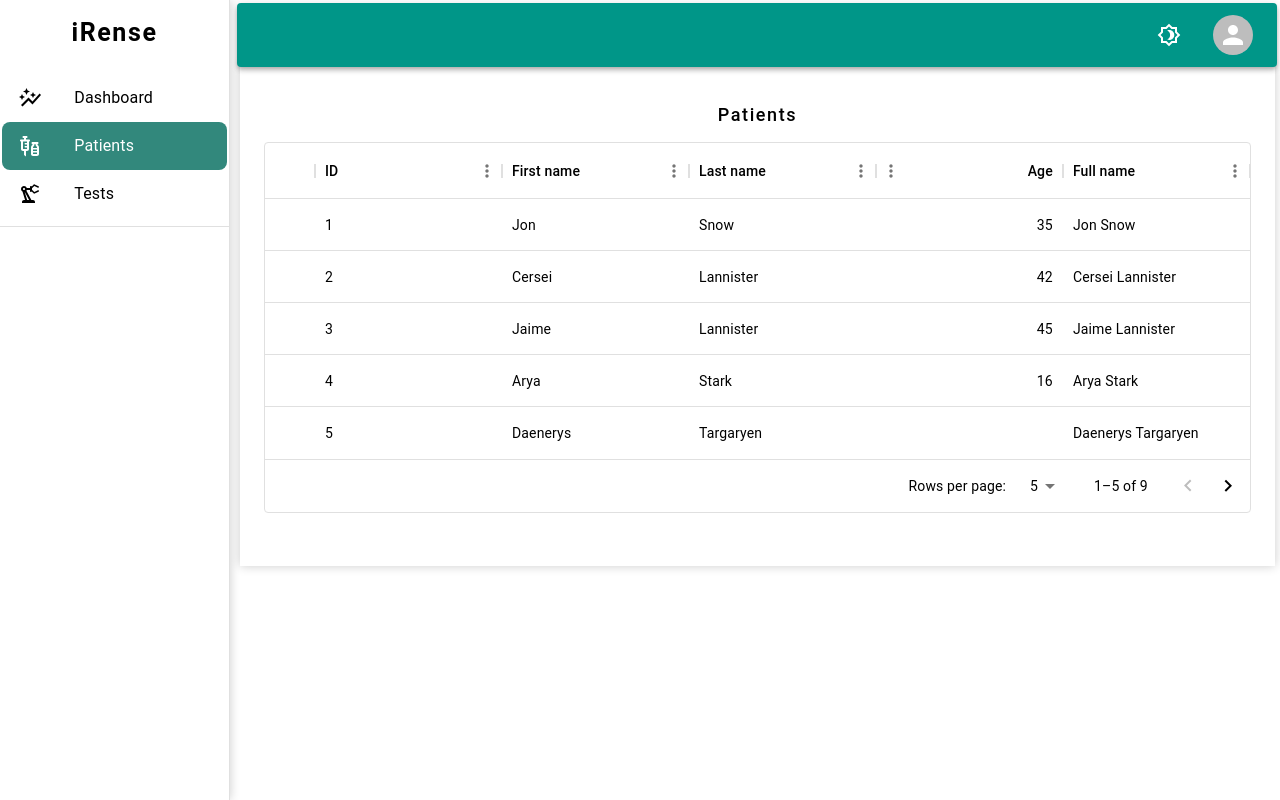
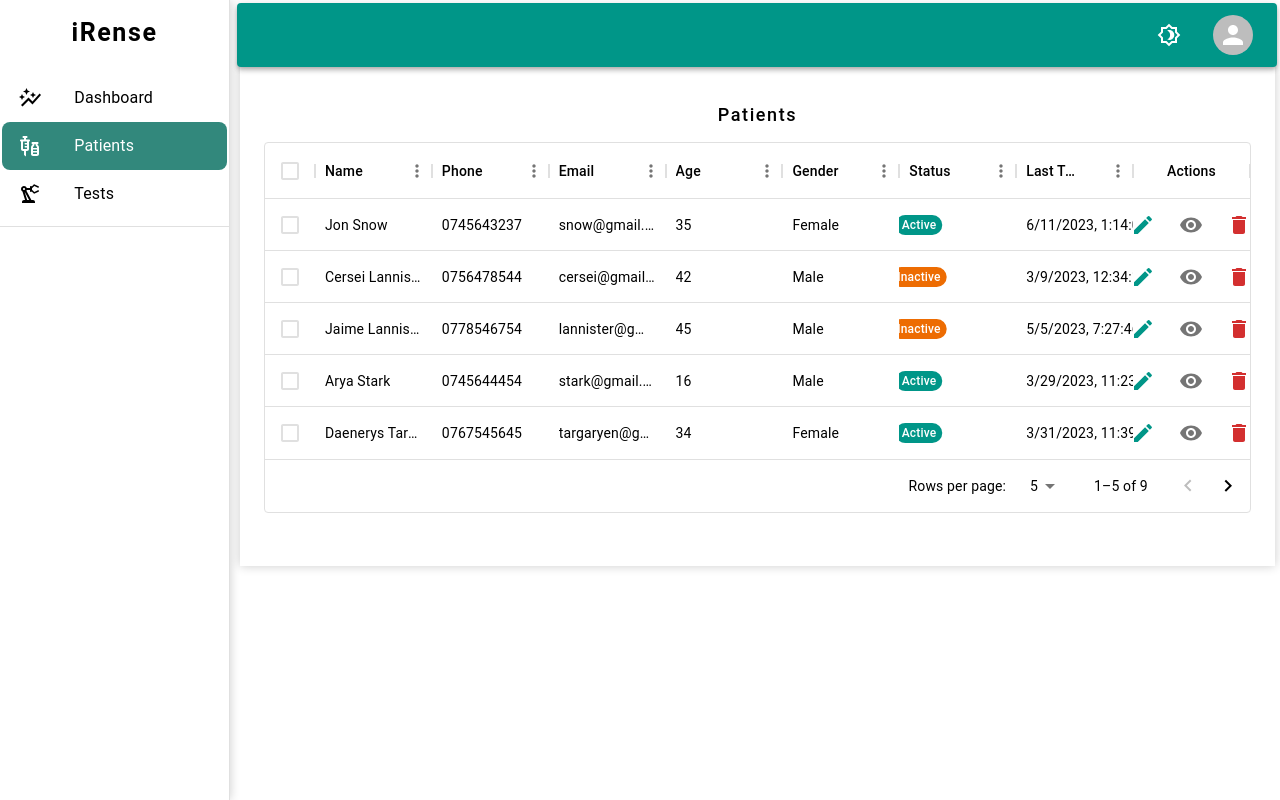
Before and after one commit to j3rryl/irense-web-portal, a Next.js app: page /dashboard/patients in a window 1280 px wide. Built offline with nearby package versions, Linux system fonts and the light colour scheme.

Commit message:
data-tables

```diff
--- a/app/components/ResponsiveSidebar.tsx
+++ b/app/components/ResponsiveSidebar.tsx
@@ -103,7 +103,7 @@ export default function ResponsiveSidebar(props: Props) {
                 {page?.icon}
               </ListItemIcon>
               <ListItemText primary={page?.name} sx={{
-                color: `${page?.name === activeTab?.name?"text.secondary":"text.primary"}`
+                color: `${page?.name === activeTab?.name?"text.tertiary":"text.primary"}`
               }}/>
             </ListItemButton>
           </ListItem>
--- a/app/components/charts/LineChart.tsx
+++ b/app/components/charts/LineChart.tsx
@@ -1,4 +1,4 @@
-import { LineChart, Line, XAxis, YAxis, CartesianGrid, Legend, ResponsiveContainer } from 'recharts';
+import { LineChart, Line, XAxis, YAxis, CartesianGrid, Legend, ResponsiveContainer, Tooltip } from 'recharts';
 
 const data = [
   {
@@ -51,6 +51,7 @@ export default function LineChartComponent() {
           <XAxis dataKey="name" fontSize={12} />
           <YAxis
           label={{ value: 'No. of Cases', angle: -90, position: 'insideLeft', fontSize:12 }} fontSize={13}/>
+          <Tooltip/>
           <Legend />
           <Line type="monotone" dataKey="Cases" stroke="#8884d8" activeDot={{ r: 8 }} />
           <Line type="monotone" dataKey="Tests" stroke="#82ca9d" />
--- a/app/components/tables/MuiDataTable.tsx
+++ b/app/components/tables/MuiDataTable.tsx
@@ -1,43 +1,105 @@
 import * as React from 'react';
 import { DataGrid, GridColDef, GridValueGetterParams } from '@mui/x-data-grid';
-import { styled } from '@mui/material';
+import { Badge, IconButton, Stack, Tooltip, styled } from '@mui/material';
+import { ACTIVE } from '@/app/utils/constants';
+import { Delete, Edit, Visibility } from '@mui/icons-material';
 const StyledDataGrid = styled(DataGrid)`
   &.MuiDataGrid-root .MuiDataGrid-columnHeader:focus,
   &.MuiDataGrid-root .MuiDataGrid-cell:focus {
     outline: none;
   }
+  .header-bold {
+    font-weight: bold;
+  }
 `;
+
+function generateRandomDate() {
+  return new Date(
+    new Date(2023, 0, 1).getTime() +
+      Math.random() * (new Date().getTime() - new Date(2023, 0, 1).getTime()),
+  );
+}
 const columns: GridColDef[] = [
-  { field: 'id', headerName: 'ID', flex:1 },
-  { field: 'firstName', headerName: 'First name', flex:1 },
-  { field: 'lastName', headerName: 'Last name', flex:1 },
-  {
-    field: 'age',
-    headerName: 'Age',
-    type: 'number',
-    flex:1
-  },
-  {
-    field: 'fullName',
-    headerName: 'Full name',
+  // { field: 'id', headerName: 'ID', flex:1 },
+  { field: 'name',
+    headerName: 'Name',
+    flex:1,
+    headerClassName:"header-bold",
     description: 'This column has a value getter and is not sortable.',
     sortable: false,
-    flex:1,
     valueGetter: (params: GridValueGetterParams) =>
       `${params.row.firstName || ''} ${params.row.lastName || ''}`,
+},
+  { field: 'phone', headerName: 'Phone', headerClassName:"header-bold", flex:1 },
+  { field: 'email', headerName: 'Email', headerClassName:"header-bold", flex:1 },
+  { field: 'age', headerName: 'Age', headerClassName:"header-bold", flex:1 },
+  { field: 'gender', headerName: 'Gender', headerClassName:"header-bold", flex:1 },
+  {
+    field: "status",
+    headerName: "Status",
+    flex: 1,
+    cellClassName: "status",
+    renderCell: (params) => {
+      return (
+        <Badge badgeContent={params?.value} color={params?.value===ACTIVE?.name?"primary":"warning"} sx={{
+          width:"fit-content",
+          marginLeft:"10%",
+          color:"text.primary"
+        }}
+        className='!capitalize'/>
+      );
+    },
   },
+  { field: 'lastTested',
+  headerName: 'Last Test Date',
+  flex:1,
+  renderCell: (params) => (
+    <>
+    {generateRandomDate().toLocaleString()}
+    </>
+  ), },
+  {
+    field: "actions",
+    headerName: "Actions",
+    type:"actions",
+    flex: 1,
+    cellClassName: "actions",
+    renderCell: ({id, row}) => {
+      return (
+        <Stack direction="row" spacing={1}>
+        <Tooltip title="Edit">
+          <IconButton aria-label="edit">
+          <Edit color={`primary`} />
+        </IconButton>
+        </Tooltip>
+        <Tooltip title="View">
+        <IconButton aria-label="view">
+          <Visibility />
+        </IconButton>
+        </Tooltip>
+        <Tooltip title="Delete">
+        <IconButton aria-label="delete">
+          <Delete color={`error`} />
+        </IconButton>
+        </Tooltip>
+        </Stack>
+      );
+    },
+  },
+
+
 ];
 
 const rows = [
-  { id: 1, lastName: 'Snow', firstName: 'Jon', age: 35 },
-  { id: 2, lastName: 'Lannister', firstName: 'Cersei', age: 42 },
-  { id: 3, lastName: 'Lannister', firstName: 'Jaime', age: 45 },
-  { id: 4, lastName: 'Stark', firstName: 'Arya', age: 16 },
-  { id: 5, lastName: 'Targaryen', firstName: 'Daenerys', age: null },
-  { id: 6, lastName: 'Melisandre', firstName: null, age: 150 },
-  { id: 7, lastName: 'Clifford', firstName: 'Ferrara', age: 44 },
-  { id: 8, lastName: 'Frances', firstName: 'Rossini', age: 36 },
-  { id: 9, lastName: 'Roxie', firstName: 'Harvey', age: 65 },
+  { id: 1, lastName: 'Snow', firstName: 'Jon', age: 35, phone:"0745643237", email:"snow@gmail.com", gender:"Female", lastTested:"23 May 2023", status:"active" },
+  { id: 2, lastName: 'Lannister', firstName: 'Cersei', age: 42, phone:"0756478544", email:"cersei@gmail.com", gender:"Male", lastTested:"3 June 2023", status:"inactive" },
+  { id: 3, lastName: 'Lannister', firstName: 'Jaime', age: 45, phone:"0778546754", email:"lannister@gmail.com", gender:"Male", lastTested:"12 March 2023", status:"inactive" },
+  { id: 4, lastName: 'Stark', firstName: 'Arya', age: 16, phone:"0745644454", email:"stark@gmail.com", gender:"Male", lastTested:"18 Jan 2023", status: "active" },
+  { id: 5, lastName: 'Targaryen', firstName: 'Daenerys', age: 34, phone:"0767545645", email:"targaryen@gmail.com", gender:"Female", lastTested:"23 Dec 2022", status:"active" },
+  { id: 6, lastName: 'Melisandre', firstName: "Parker", age: 41, phone:"0754674456", email:"melsandre@gmail.com", gender:"Female", lastTested:"11 Nov 2022", status:"inactive" },
+  { id: 7, lastName: 'Clifford', firstName: 'Ferrara', age: 44, phone:"0777436744", email:"ferrara@gmail.com", gender:"Male", lastTested:"5 May 2023", status:"active" },
+  { id: 8, lastName: 'Frances', firstName: 'Rossini', age: 36, phone:"0767446537", email:"rossini@gmail.com", gender:"Male", lastTested:"8 July 2023", status:"inactive" },
+  { id: 9, lastName: 'Roxie', firstName: 'Harvey', age: 65, phone:"0790428980", email:"roxie@gmail.com", gender:"Female", lastTested:"1 Feb 2023", status:"active" },
 ];
 
 export default function MuiDataTable() {
--- a/app/theme/theme.tsx
+++ b/app/theme/theme.tsx
@@ -1,5 +1,5 @@
 import { PaletteMode } from "@mui/material";
-import { amber, deepOrange, grey, teal, red } from "@mui/material/colors";
+import { amber, deepOrange, grey, teal, yellow } from "@mui/material/colors";
 
 const theme = {
   palette: {
@@ -20,7 +20,7 @@ export const getDesignTokens = (mode: PaletteMode) => ({
           },
           text: {
             primary: "#000",
-            secondary: "#fff",
+            secondary: grey[300],
             tertiary: "#fff",
           },
           icon: {
@@ -45,7 +45,7 @@ export const getDesignTokens = (mode: PaletteMode) => ({
           },
           text: {
             primary: "#fff",
-            secondary: "#fff",
+            secondary: grey[300],
             tertiary: "#fff",
           },
           icon: {
--- a/app/utils/constants.ts
+++ b/app/utils/constants.ts
@@ -1 +1,4 @@
 export const APP_NAME = "iRense"
+
+export const ACTIVE= {name: "active", color: "green"}
+export const INACTIVE= {name: "inactive", color:"yellow"}
```
